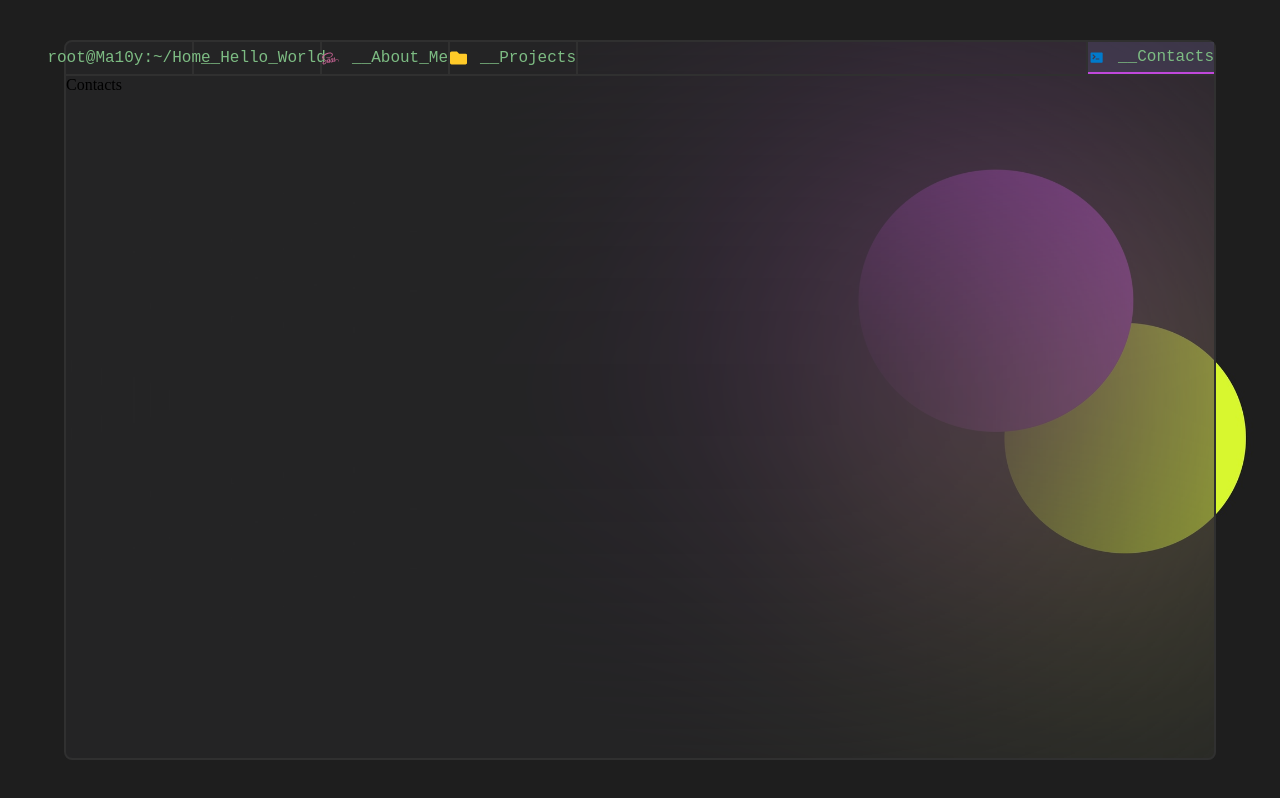
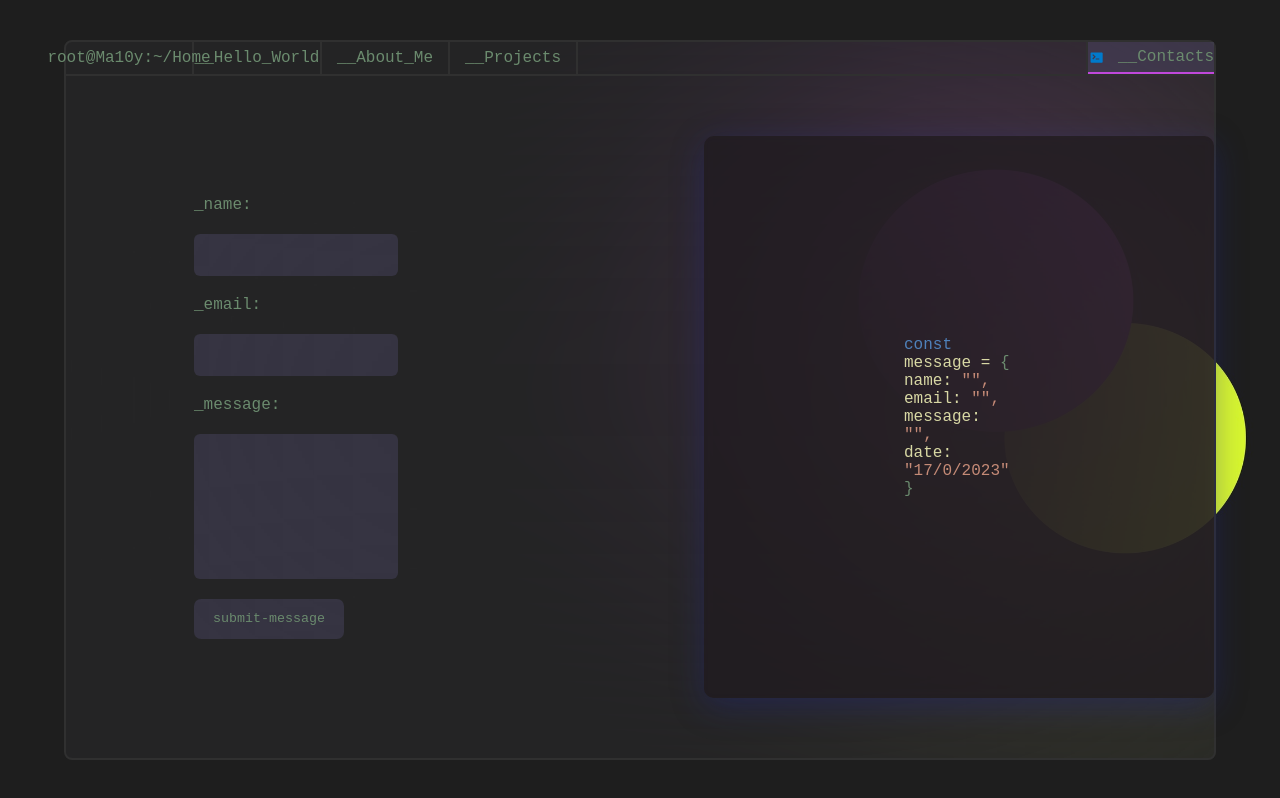
Before and after one commit to Ma10y/vspersonal, a Next.js app: page /contacts in a window 1280 px wide. Built offline with nearby package versions, Linux system fonts and the light colour scheme.

Commit message:
to be continued

```diff
--- a/components/Navbar/index.tsx
+++ b/components/Navbar/index.tsx
@@ -1,9 +1,7 @@
 import React from "react";
 import { useRouter } from "next/router";
 import styles from "./navbar.module.scss";
-import { SiTypescript, SiReact, SiSass } from "react-icons/si";
-import { IoLogoSass } from "react-icons/io";
-import { FaFolder } from "react-icons/fa";
+
 import { DiTerminal } from "react-icons/di";
 
 const Navbar = () => {
@@ -28,11 +26,6 @@ const Navbar = () => {
                 : styles.navItem
             }
           >
-            <SiReact
-              className={styles.navIcon}
-              color="#00D1F2"
-              size="20px"
-            ></SiReact>
             <span>__Hello_World</span>
           </div>
         </div>
@@ -47,11 +40,6 @@ const Navbar = () => {
                 : styles.navItem
             }
           >
-            <IoLogoSass
-              className={styles.navIcon}
-              color="#C36291"
-              size="25px"
-            ></IoLogoSass>
             <span>__About_Me</span>
           </div>
         </div>
@@ -68,11 +56,6 @@ const Navbar = () => {
                 : styles.navItem
             }
           >
-            <FaFolder
-              className={styles.navIcon}
-              color="#FFCA28"
-              size="20px"
-            ></FaFolder>
             <span>__Projects</span>
           </div>
         </div>
--- a/components/Navbar/navbar.module.scss
+++ b/components/Navbar/navbar.module.scss
@@ -8,7 +8,7 @@
     height: 100%;
     display: flex;
     flex-direction: row;
-    color: #7dbc83;
+    color: #6b8b6e;
     font-family: "Cabin", sans-serif;
     font-family: "Fira Code", monospace;
     font-weight: 500;
--- a/pages/contacts/index.tsx
+++ b/pages/contacts/index.tsx
@@ -1,7 +1,78 @@
 import React from "react";
+import styles from "./styles.module.scss";
+const Contacts = () => {
+  const date = new Date();
+  const [name, setName] = React.useState("");
+  const [email, setEmail] = React.useState("");
+  const [mess, setMess] = React.useState("");
+  return (
+    <div className={styles.wrapper}>
+      <form className={styles.inputs}>
+        <label htmlFor="name">_name:</label>
+        <textarea
+          maxLength={50}
+          rows={2}
+          cols={2}
+          id="name "
+          placeholder=""
+          onChange={(e) => {
+            setName(e.target.value);
+          }}
+        ></textarea>
+        <label htmlFor="email">_email:</label>
+        <textarea
+          maxLength={50}
+          rows={2}
+          cols={2}
+          onChange={(e) => {
+            setEmail(e.target.value);
+          }}
+          id="email"
+          placeholder=""
+        ></textarea>
+        <label htmlFor="message">_message:</label>
 
-const Contacts = () => {
-  return <div>Contacts</div>;
+        <textarea
+          maxLength={400}
+          name="reply"
+          onChange={(e) => {
+            setMess(e.target.value);
+          }}
+          id="message"
+          className={styles.bigInput}
+          placeholder=""
+          rows={2}
+          cols={2}
+        ></textarea>
+        <input type="submit" value="submit-message" />
+      </form>
+
+      <div className={styles.codeWrapper}>
+        <div className={styles.code}>
+          <div className={styles.text}>
+            <span className="variable">const </span>
+            <span className="vName">{" message = "}</span>
+            <span>{"{ "}</span>
+            <br></br>
+            <span className="vValue">
+              <span className="vName">name:</span> "{name}",<br></br>
+              <span className="vName">email:</span> "{email}",<br></br>
+              <span className="vName">message:</span> "{mess}",<br></br>
+              <span className="vName">date:</span> "
+              {date.getDate() +
+                "/" +
+                date.getMonth() +
+                "/" +
+                date.getFullYear()}
+              "
+            </span>
+            <br></br>
+            <span>{"}"}</span>
+          </div>
+        </div>
+      </div>
+    </div>
+  );
 };
 
 export default Contacts;
--- /dev/null
+++ b/pages/contacts/styles.module.scss
@@ -0,0 +1,77 @@
+.wrapper {
+  width: 100%;
+  height: 100%;
+  display: flex;
+  flex-direction: row;
+  padding: auto;
+  color: #6b8b6e;
+  font-family: "Cabin", sans-serif;
+  font-family: "Fira Code", monospace;
+  font-weight: 500;
+  padding-left: 10vw;
+
+  .inputs {
+    width: 50%;
+    display: flex;
+    flex-direction: column;
+    justify-content: center;
+    gap: 20px;
+
+    textarea {
+      resize: none;
+      word-wrap: break-word;
+      word-break: break-all;
+      height: 80px;
+      padding: 1%;
+      color: #6b8b6e;
+      font-family: "Cabin", sans-serif;
+      font-family: "Fira Code", monospace;
+      gap: 20px;
+      width: 40%;
+      height: 42px;
+      background-color: #645c8b45;
+      border: none;
+      border-radius: 6px;
+    }
+
+    .bigInput {
+      height: 145px;
+    }
+
+    input[type="submit"] {
+      height: 40px;
+      width: 150px;
+      background-color: #645c8b45;
+      color: #6b8b6e;
+      font-family: "Cabin", sans-serif;
+      font-family: "Fira Code", monospace;
+      border: none;
+      border-radius: 7px;
+    }
+  }
+  .codeWrapper {
+    width: 50%;
+    max-width: 50%;
+    height: 100%;
+    display: flex;
+    align-items: center;
+    justify-content: center;
+    .code {
+      max-width: 800px;
+      padding: 200px;
+      background: rgba(31, 26, 31, 0.75);
+      box-shadow: 0 8px 32px 0 rgba(31, 38, 135, 0.37);
+      backdrop-filter: blur(4.5px);
+      -webkit-backdrop-filter: blur(4.5px);
+      border-radius: 10px;
+
+      gap: 50px;
+      display: flex;
+      align-items: center;
+      flex-direction: row;
+      span {
+        margin-top: 10px;
+      }
+    }
+  }
+}
--- a/tsconfig.json
+++ b/tsconfig.json
@@ -19,6 +19,6 @@
       "@/*": ["./*"]
     }
   },
-  "include": ["next-env.d.ts", "**/*.ts", "**/*.tsx"],
+  "include": ["next-env.d.ts", "**/*.ts", "**/*.tsx", "pages/helloWorld/index.jsx"],
   "exclude": ["node_modules"]
 }
```
Also changed, not shown: components/Game/index.tsx (+0 -1 lines), pages/helloWorld/hello.module.scss (+21 -1 lines), pages/helloWorld/index.jsx (added, +57 -0 lines), pages/helloWorld/index.tsx (deleted, +0 -91 lines), utils/skills.js (added, +14 -0 lines).
